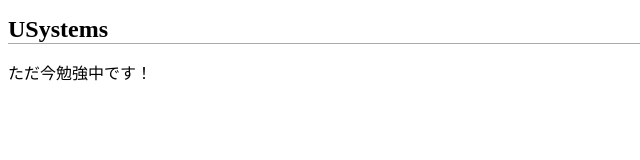
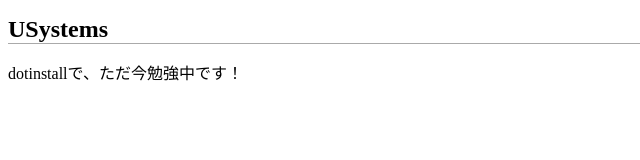
Before and after one commit to usystems-36/usystems-36.github.io, a plain HTML site: page index.html in a window 1280 px wide. Shown: the whole page, without its empty margins (0-640 px from the left). Drawn offline with Linux system fonts and the light colour scheme.

Commit message:
Add files via upload

```diff
--- a/index.html
+++ b/index.html
@@ -7,6 +7,6 @@
   </head>
   <body>
     <h1>USystems</h1>
-    <p>ただ今勉強中です！</p>
+    <p>dotinstallで、ただ今勉強中です！</p>
   </body>
 </html>
```
